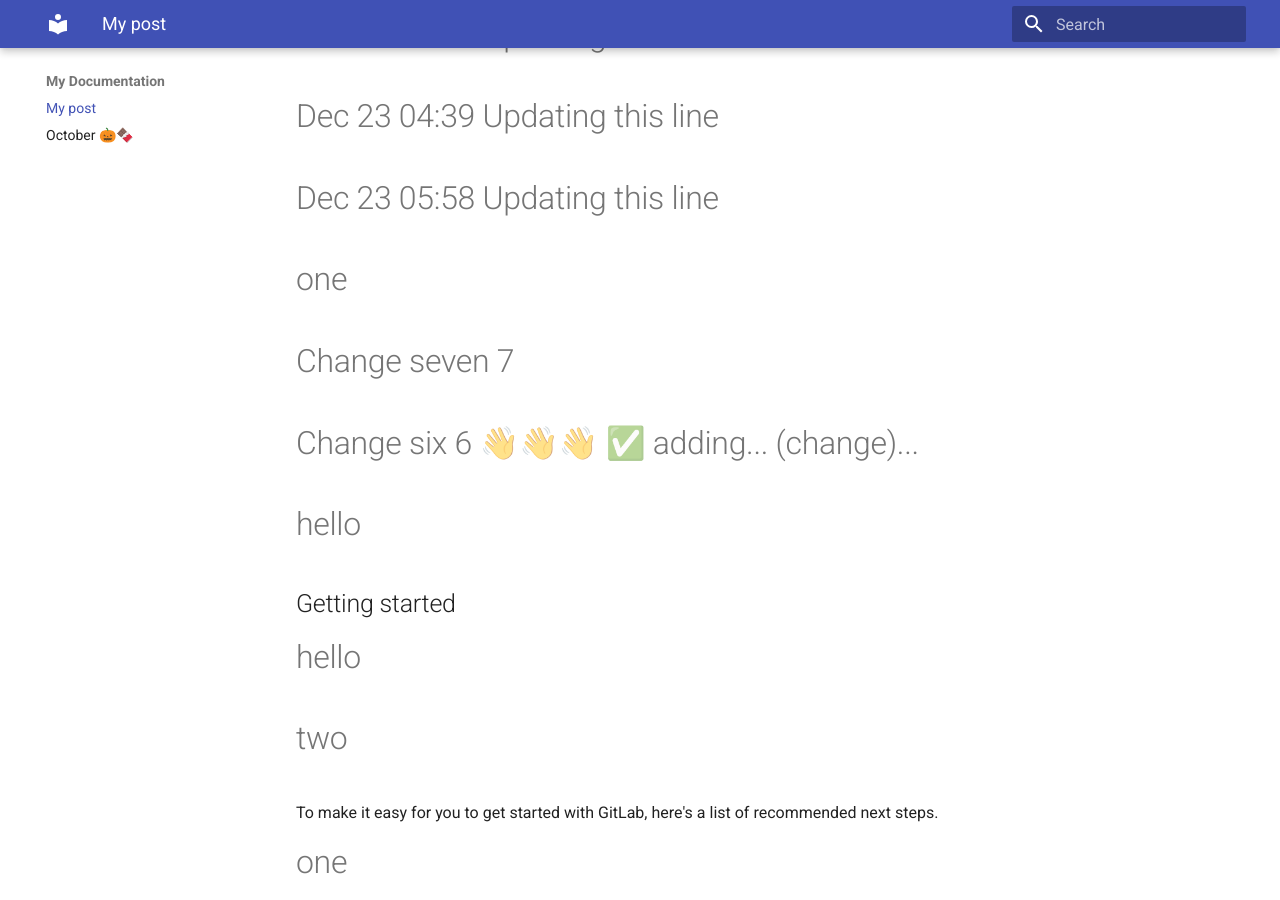
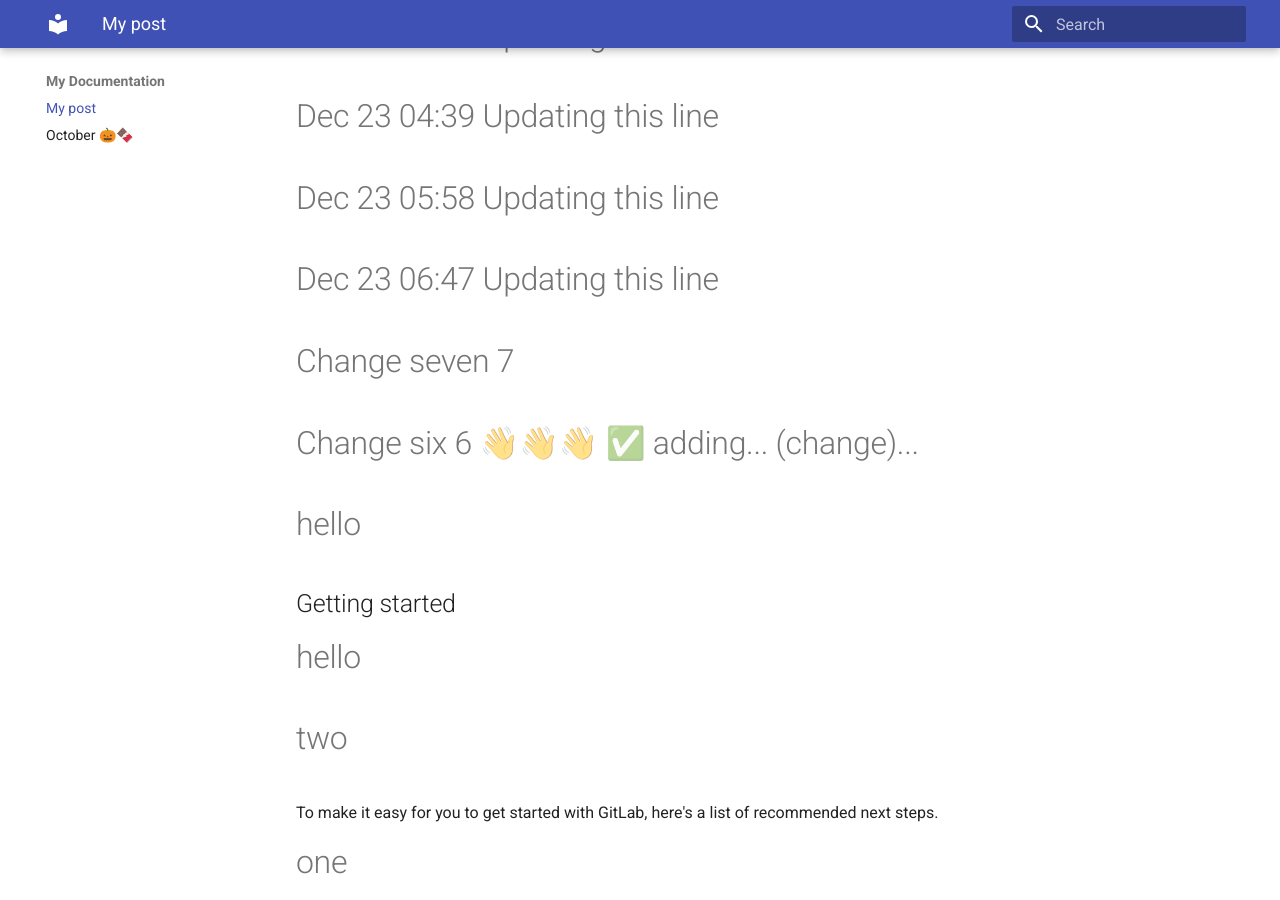
Before and after one commit to Code-dot-mil/two-steps-eval, an MkDocs documentation site: the page built from docs/index.md, in a window 1280 px wide and 900 px high, scrolled down 573 px. Built offline with MkDocs 1.6.1 and Material for MkDocs 9.7.7, drawn with Linux system fonts in a browser that asks for light colours.

Commit message:
Update timestamp entry in index.md

```diff
--- a/docs/index.md
+++ b/docs/index.md
@@ -11,7 +11,7 @@ author: That Would Be Me
 # Dec 23 04:39 Updating this line
 # Dec 23 04:39 Updating this line
 # Dec 23 05:58 Updating this line
-# one
+# Dec 23 06:47 Updating this line
 
 # Change seven 7
 # Change six 6 👋👋👋 ✅ adding... (change)...
```
